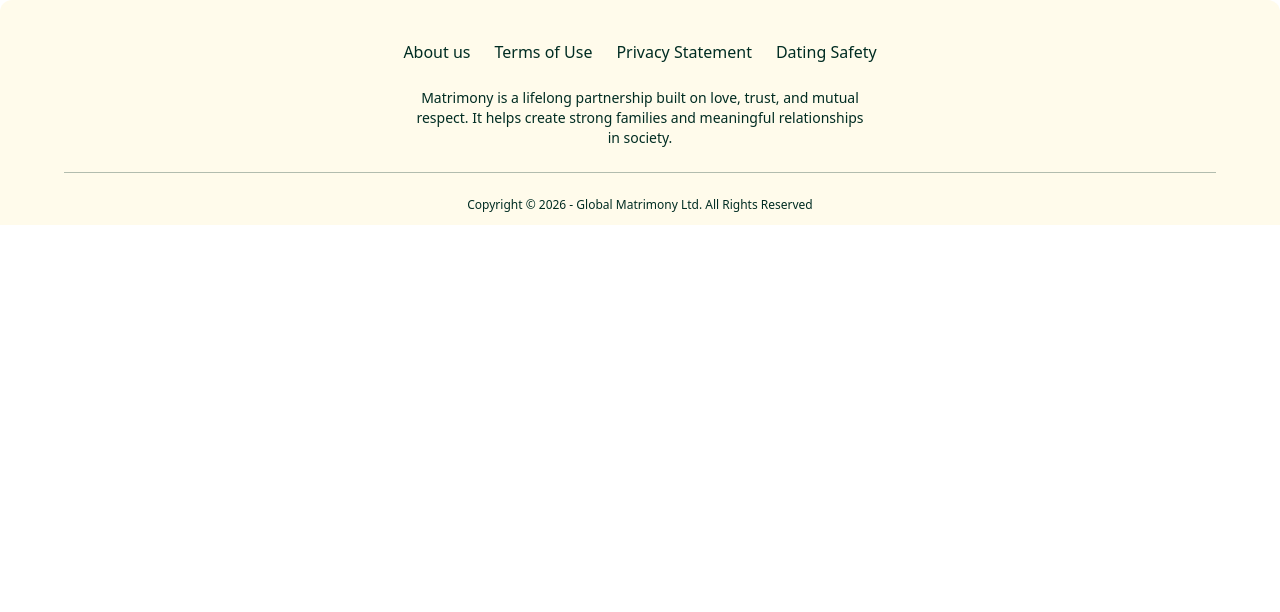
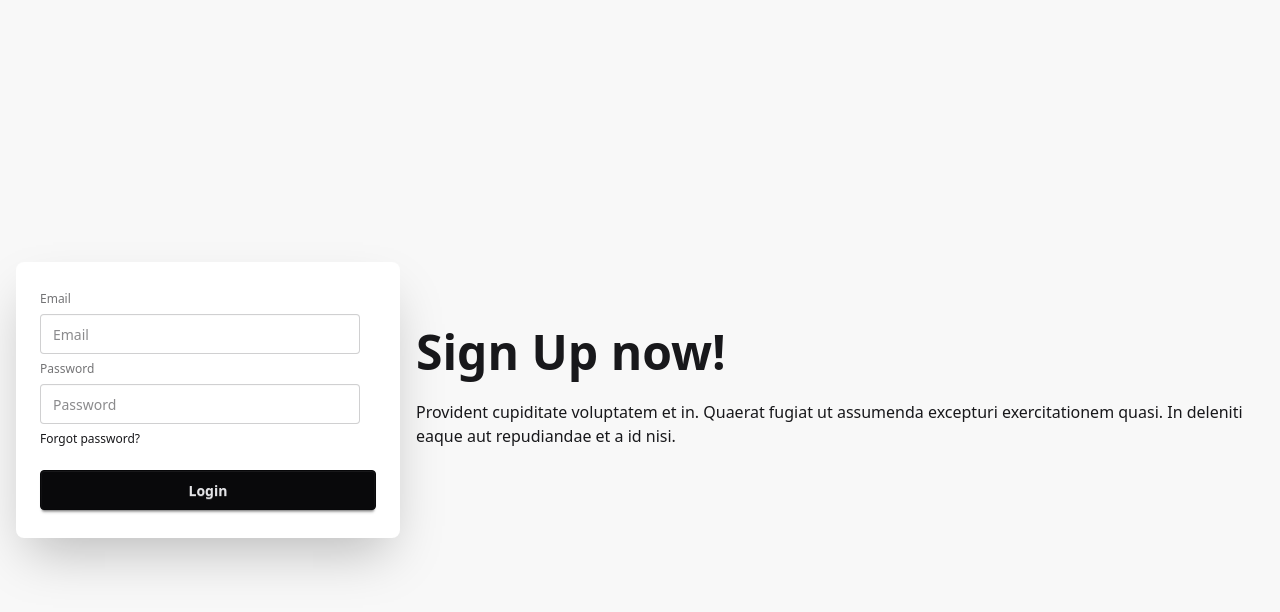
Before and after one commit to MH-liton-360/matrimony, a React (Vite) app: page /signup in a window 1280 px wide. Shown: the top 612 px of the page. Built offline with nearby package versions, Linux system fonts and the light colour scheme.

Commit message:
Theme change

```diff
--- a/index.html
+++ b/index.html
@@ -1,5 +1,5 @@
 <!doctype html>
-<html lang="en">
+<html lang="en" data-theme="light">
 
 <head>
   <meta charset="UTF-8" />
--- a/src/layouts/Main.jsx
+++ b/src/layouts/Main.jsx
@@ -4,7 +4,7 @@ import Footer from "../shared/Footer";
 
 const Main = () => {
     const location = useLocation();
-    const noHeaderFooter = location.pathname.includes('login');
+    const noHeaderFooter = location.pathname.includes('login') || location.pathname.includes('signup');
 
     return (
         <div>
--- a/src/pages/SignUp.jsx
+++ b/src/pages/SignUp.jsx
@@ -1,8 +1,28 @@
 
 const SignUp = () => {
     return (
-        <div>
-
+        <div className="hero bg-base-200 min-h-screen">
+            <div className="hero-content flex-col lg:flex-row-reverse">
+                <div className="text-center lg:text-left">
+                    <h1 className="text-5xl font-bold">Sign Up now!</h1>
+                    <p className="py-6">
+                        Provident cupiditate voluptatem et in. Quaerat fugiat ut assumenda excepturi exercitationem
+                        quasi. In deleniti eaque aut repudiandae et a id nisi.
+                    </p>
+                </div>
+                <div className="card bg-base-100 w-full max-w-sm shrink-0 shadow-2xl">
+                    <div className="card-body">
+                        <fieldset className="fieldset">
+                            <label className="label">Email</label>
+                            <input type="email" className="input" placeholder="Email" />
+                            <label className="label">Password</label>
+                            <input type="password" className="input" placeholder="Password" />
+                            <div><a className="link link-hover">Forgot password?</a></div>
+                            <button className="btn btn-neutral mt-4">Login</button>
+                        </fieldset>
+                    </div>
+                </div>
+            </div>
         </div>
     );
 };
```
